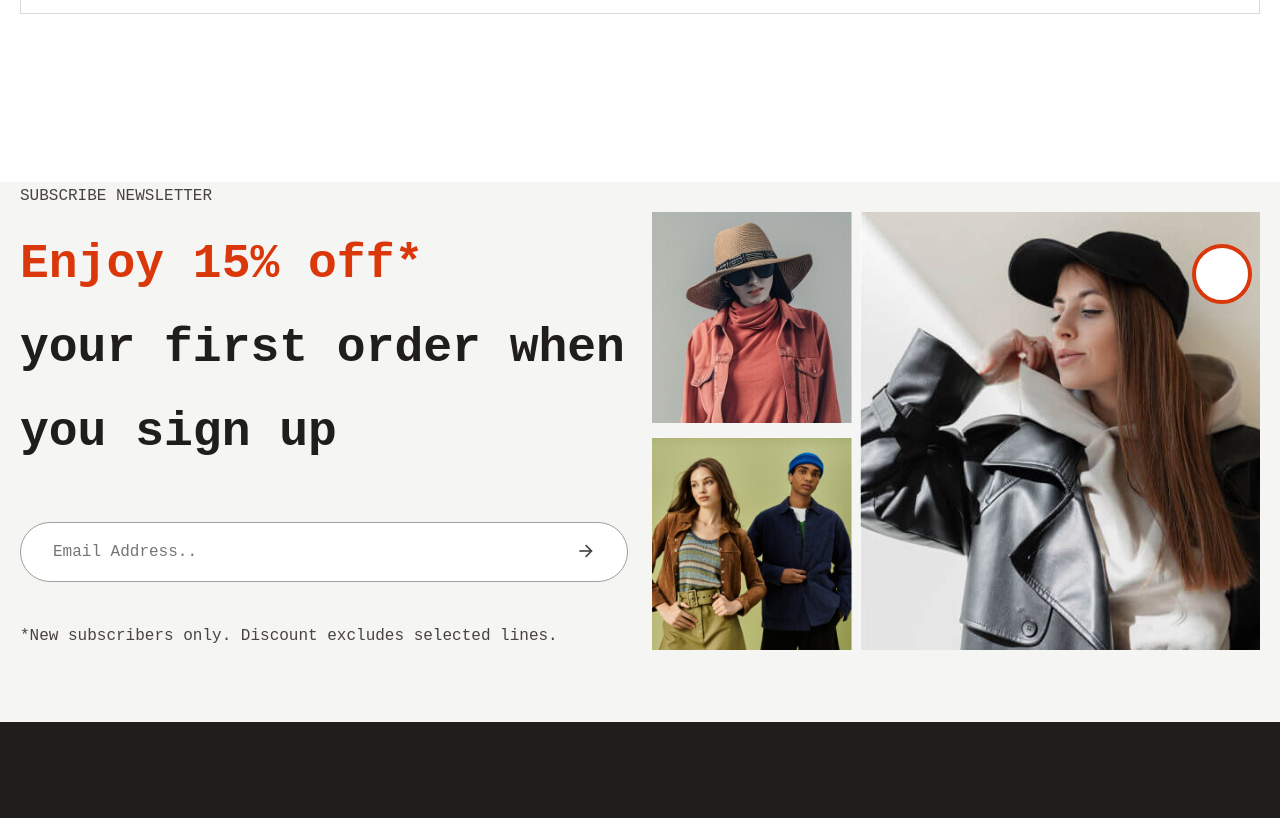
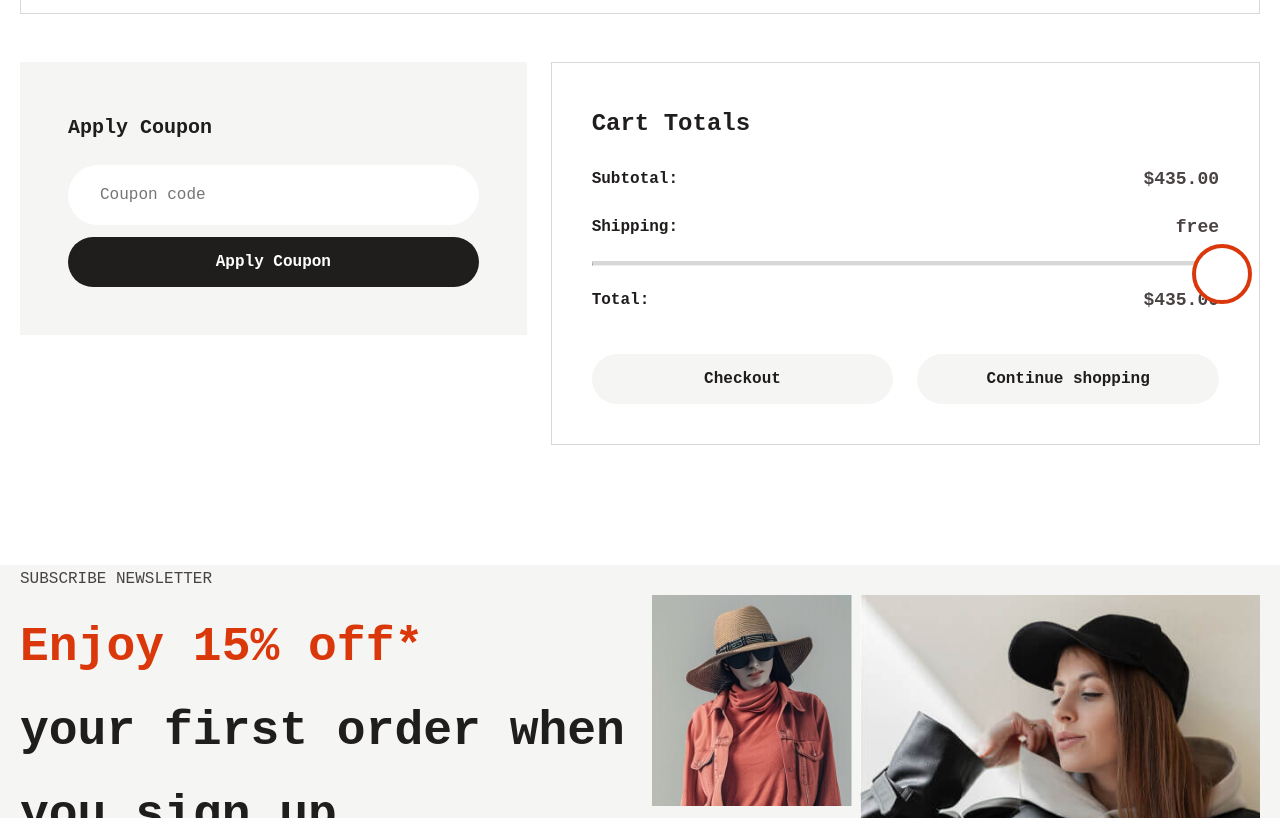
Before and after one commit to Amirreza-Babazadeh/ecommerce-website-elite-cart, a plain HTML site: page cart.html in a window 1280 px wide. Shown: the part 1296-2114 px from the top of the page. Drawn offline with nearby package versions, Linux system fonts and the light colour scheme; some icons are missing; a web font is replaced by a local one.

Commit message:
Cart page is finished

```diff
--- a/assets/css/styles.css
+++ b/assets/css/styles.css
@@ -1826,6 +1826,85 @@ img {
 }
 
 /* CART BOTTOM */
+.cart-bottom {
+  grid-template-columns: 5fr 7fr;
+  align-items: start;
+}
+
+.coupon-area {
+  background-color: var(--container-color);
+  padding: 3rem;
+}
+
+.coupon-title {
+  font-size: var(--larger-font-size);
+  margin-bottom: 1.25rem;
+}
+
+.coupon-div {
+  row-gap: 0.75rem;
+}
+
+.coupon-input {
+  background-color: var(--white-color);
+  height: 60px;
+  border-radius: 2rem;
+  padding-left: 2rem;
+}
+
+.total-area {
+  border: 1px solid var(--gray-color);
+  padding: 2.5rem;
+}
+
+.total-title {
+  font-size: var(--h4-font-size);
+  margin-bottom: 1.25rem;
+}
+
+.total-list {
+  row-gap: 1.25rem;
+  margin-bottom: 2.5rem;
+}
+
+.total-item {
+  display: flex;
+  align-items: center;
+  justify-content: space-between;
+}
+
+.total-subtitle {
+  font-size: var(--normal-font-size);
+}
+
+.total-value {
+  font-size: var(--large-font-size);
+  font-weight: var(--weight-700);
+}
+
+.total-rule {
+  border-top: 4px solid var(--gray-color);
+}
+
+.proceed-to-checkout {
+  grid-template-columns: repeat(2, 1fr);
+  column-gap: 0.5;
+}
+
+.btn-checkout,
+.btn-continue {
+  color: var(--title-color);
+}
+
+.btn-checkout,
+.btn-continue {
+  background-color: var(--container-color);
+}
+
+.btn-container {
+  border: 1px solid var(--gray-color);
+  background-color: transparent;
+}
 
 /* WISHLIST */
 
--- a/cart.html
+++ b/cart.html
@@ -95,11 +95,11 @@
             ><i class="ri-user-line"></i
           ></a>
 
-          <a href="#" class="navbar-btn">
+          <a href="wishlist.html" class="navbar-btn">
             <i class="ri-heart-line"></i>
           </a>
 
-          <a href="#" class="navbar-btn">
+          <a href="cart.html" class="navbar-btn">
             <i class="ri-shopping-cart-line"></i>
           </a>
         </div>
@@ -259,6 +259,52 @@
             </tr>
           </tbody>
         </table>
+
+        <div class="cart-bottom grid">
+          <div class="coupon-area">
+            <h3 class="coupon-title">Apply Coupon</h3>
+
+            <div class="coupon-div grid">
+              <input
+                type="text"
+                placeholder="Coupon code"
+                class="coupon-input"
+              />
+
+              <button type="submit" class="btn btn-dark">Apply Coupon</button>
+            </div>
+          </div>
+
+          <div class="total-area">
+            <h3 class="total-title">Cart Totals</h3>
+
+            <ul class="total-list grid">
+              <li class="total-item">
+                <h3 class="total-subtitle">Subtotal:</h3>
+                <span class="total-value">$435.00</span>
+              </li>
+
+              <li class="total-item">
+                <h3 class="total-subtitle">Shipping:</h3>
+                <span class="total-value">free</span>
+              </li>
+
+              <li><hr class="total-rule" /></li>
+
+              <li class="total-item">
+                <h3 class="total-subtitle">Total:</h3>
+                <span class="total-value">$435.00</span>
+              </li>
+            </ul>
+
+            <div class="proceed-to-checkout grid">
+              <a href="checkout.html" class="btn btn-checkout">Checkout</a>
+              <a href="index.html" class="btn btn-continue"
+                >Continue shopping</a
+              >
+            </div>
+          </div>
+        </div>
       </section>
 
       <!-- NEWSLETTER -->
```
Also changed, not shown: account.html (+2 -2 lines), details.html (+2 -2 lines), index.html (+2 -2 lines), returns.html (+2 -2 lines), shop.html (+2 -2 lines).
